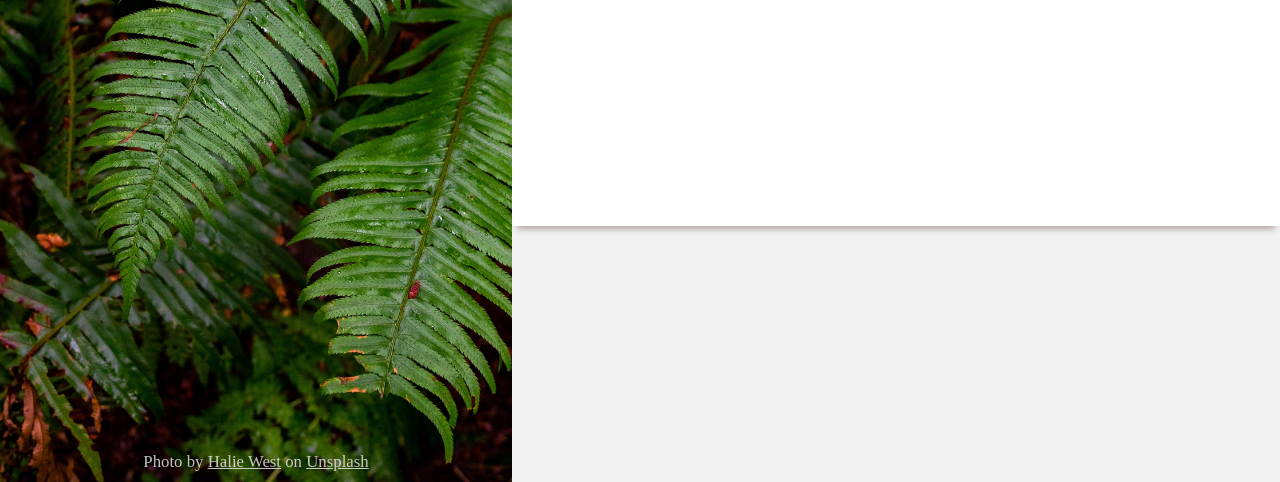
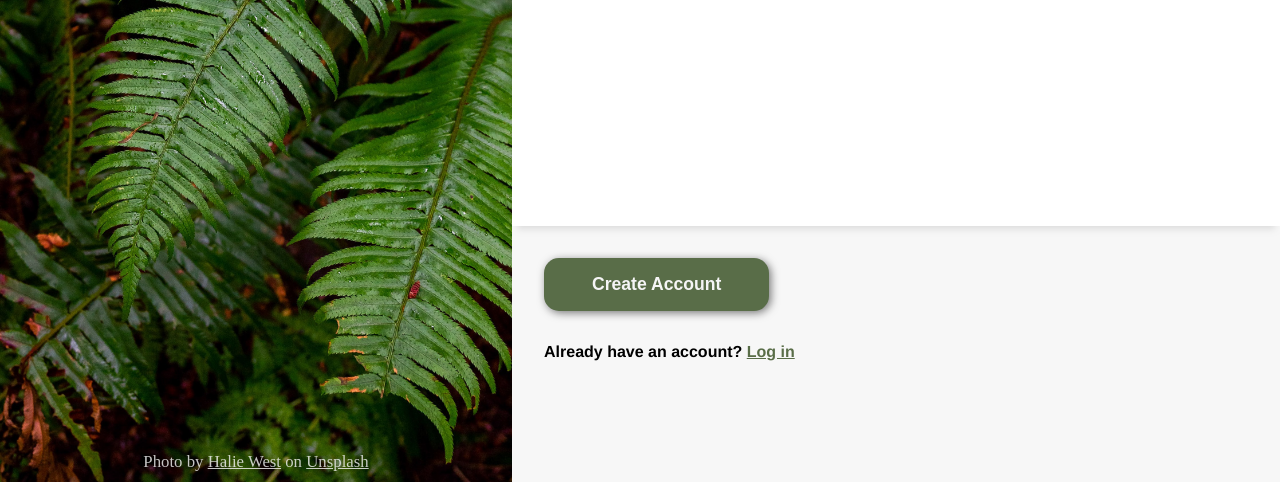
Before and after one commit to MikeMelchior/sign-up-form, a plain HTML site: page index.html in a window 1280 px wide. Shown: the part 318-800 px from the top of the page. Drawn offline with Linux system fonts and the light colour scheme.

Commit message:
finish bottom right section

```diff
--- a/index.html
+++ b/index.html
@@ -28,7 +28,10 @@
                 <p class="hook">You <em>know</em> you want to.</p>
             </div>
             <div class="middle-right"></div>
-            <div class="bottom-right"></div>
+            <div class="bottom-right">
+                <button class="create-account">Create Account</button>
+                <p>Already have an account? <a href="#blank">Log in</a> </p>
+            </div>
         </div>
 
     </div>
--- a/styles.css
+++ b/styles.css
@@ -5,7 +5,7 @@
 
 
 :root {
-    --softWhite: rgba(240,240,240,0.8);
+    --softWhite: rgba(245,245,245,0.8);
 }
 
 * {
@@ -82,16 +82,16 @@ body {
     .bottom-right {
         width: 100%;
         font-family:'Franklin Gothic Medium', 'Arial Narrow', Arial, sans-serif;
+        font-size: max(16px, 2.5vh);
     }
 
     .top-right {
-        background-color: rgba(0, 0, 0, 0.05);
+        background-color: var(--softWhite);
         position: inherit;
         display: flex;
         flex-direction: column;
         top: 0;
         height: 36%;
-        font-size: 2.5vh;
         font-weight: 900;
     }
 
@@ -113,12 +113,34 @@ body {
         position: inherit;
         top: 36%;
         height: 32%;
-        box-shadow: 0px 8px 7px -5px #baaaaa;
+        box-shadow: 0px 8px 7px -5px #777777;
     }
 
     .bottom-right {
-        background-color: rgba(0, 0, 0, 0.05);
+        background-color: var(--softWhite);
         position: inherit;
         bottom: 0;
         height: 32%;
     }
+
+        .bottom-right a {
+            color: #596D48;
+        }
+
+        .bottom-right button {
+            background-color: #596D48;
+            color: whitesmoke;
+            border-radius: 15px;
+            border: none;
+            box-shadow: 2px 2px 8px #777;
+            margin: 2rem;
+            font-size: max(16px, 2.2vh);
+            padding: 2vh 6vh;
+            font-weight: 900;
+        }
+
+        .bottom-right p {
+            font-weight: 900;
+            margin: 0 2rem;
+            font-size: max(16px, 2vh);
+        }
```
